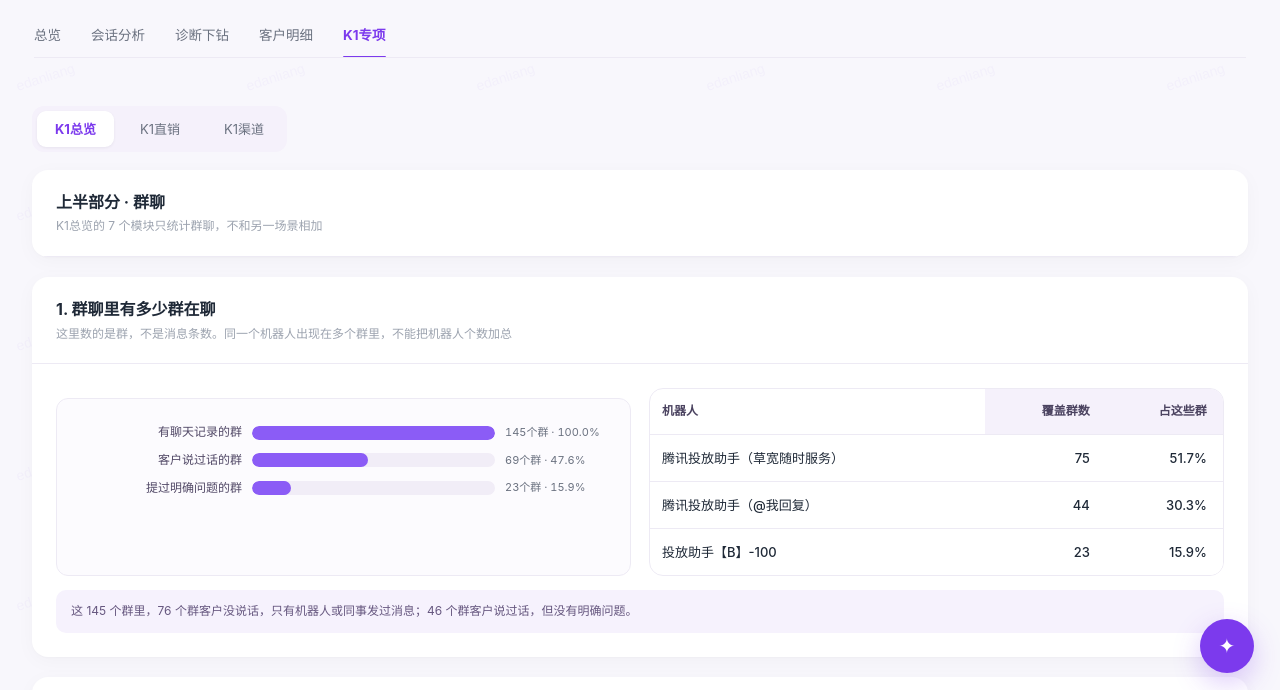
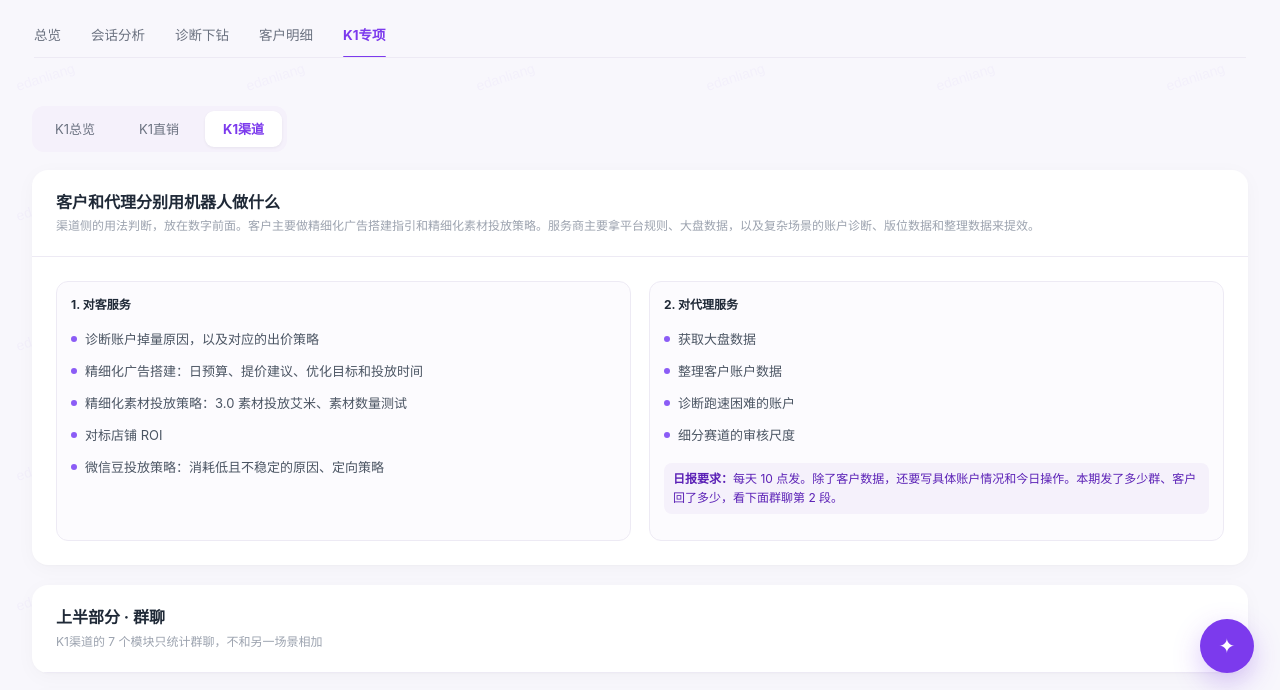
Before and after one commit to edanliang/ai-wecom-dashboard, a plain HTML site: page index.html in a window 1280 px wide. Shown: the part 101-791 px from the top of the page. Drawn offline with Linux system fonts and the light colour scheme.

Commit message:
Open the public dashboard on the K1 channel view.

```diff
--- a/index.html
+++ b/index.html
@@ -391,8 +391,8 @@
     </main>
 
     <main id="k1" class="page active">
-      <div class="k1-switch" aria-label="K1业务模式"><button class="active" data-k1-view="k1-overall">K1总览</button><button data-k1-view="k1-direct">K1直销</button><button data-k1-view="k1-agency">K1渠道</button></div>
-      <div id="k1-overall" class="k1-view active"><section class="panel"><div class="panel-h"><div><div class="panel-title">上半部分 · 群聊</div><div class="panel-sub">K1总览的 7 个模块只统计群聊，不和另一场景相加</div></div></div></section><section class="panel"><div class="panel-h"><div><div class="panel-title">1. 群聊里有多少群在聊</div>
+      <div class="k1-switch" aria-label="K1业务模式"><button data-k1-view="k1-overall">K1总览</button><button data-k1-view="k1-direct">K1直销</button><button class="active" data-k1-view="k1-agency">K1渠道</button></div>
+      <div id="k1-overall" class="k1-view"><section class="panel"><div class="panel-h"><div><div class="panel-title">上半部分 · 群聊</div><div class="panel-sub">K1总览的 7 个模块只统计群聊，不和另一场景相加</div></div></div></section><section class="panel"><div class="panel-h"><div><div class="panel-title">1. 群聊里有多少群在聊</div>
     <div class="panel-sub">这里数的是群，不是消息条数。同一个机器人出现在多个群里，不能把机器人个数加总</div></div></div>
     <div class="panel-b"><div class="grid2"><div class="k1-chart-box"><div class="k1-bar-row"><div class="k1-bar-label" title="有聊天记录的群">有聊天记录的群</div><div class="bar-track"><div class="bar-fill" style="width:100.0%"></div></div><div class="k1-bar-value">145个群 · 100.0%</div></div><div class="k1-bar-row"><div class="k1-bar-label" title="客户说过话的群">客户说过话的群</div><div class="bar-track"><div class="bar-fill" style="width:47.6%"></div></div><div class="k1-bar-value">69个群 · 47.6%</div></div><div class="k1-bar-row"><div class="k1-bar-label" title="提过明确问题的群">提过明确问题的群</div><div class="bar-track"><div class="bar-fill" style="width:15.9%"></div></div><div class="k1-bar-value">23个群 · 15.9%</div></div></div>
     <div class="table-wrap"><table><thead><tr><th>机器人</th><th>覆盖群数</th><th>占这些群</th><th>消息条数</th><th>平均每个群的消息条数</th></tr></thead><tbody><tr><td>腾讯投放助手（草宽随时服务）</td><td>75</td><td>51.7%</td><td>456</td><td>6.1</td></tr><tr><td>腾讯投放助手（@我回复）</td><td>44</td><td>30.3%</td><td>354</td><td>8.0</td></tr><tr><td>投放助手【B】-100</td><td>23</td><td>15.9%</td><td>1,550</td><td>67.4</td></tr></tbody></table></div></div>
@@ -660,7 +660,7 @@
     <div class="grid2"><div class="table-wrap"><table><thead><tr><th>协作模式</th><th>提问条数</th><th>占比</th><th>人数</th><th>首次有人接的中位时间</th><th>成熟未解决</th><th>观察不足</th></tr></thead><tbody></tbody></table></div>
     <div class="table-wrap"><table><thead><tr><th>主动服务类型</th><th>消息条数</th><th>占比</th><th>发到几个人</th></tr></thead><tbody><tr><td colspan="4">本期无主动服务</td></tr></tbody></table></div></div>
 
-    </div></section></div><div id="k1-agency" class="k1-view"><section class="panel"><div class="panel-h"><div><div class="panel-title">客户和代理分别用机器人做什么</div>
+    </div></section></div><div id="k1-agency" class="k1-view active"><section class="panel"><div class="panel-h"><div><div class="panel-title">客户和代理分别用机器人做什么</div>
     <div class="panel-sub">渠道侧的用法判断，放在数字前面。客户主要做精细化广告搭建指引和精细化素材投放策略。服务商主要拿平台规则、大盘数据，以及复杂场景的账户诊断、版位数据和整理数据来提效。</div></div></div>
     <div class="panel-b"><div class="grid2">
     <div class="k1-sample"><b>1. 对客服务</b><ul class="k1-use"><li>诊断账户掉量原因，以及对应的出价策略</li><li>精细化广告搭建：日预算、提价建议、优化目标和投放时间</li><li>精细化素材投放策略：3.0 素材投放艾米、素材数量测试</li><li>对标店铺 ROI</li><li>微信豆投放策略：消耗低且不稳定的原因、定向策略</li></ul></div>
```
